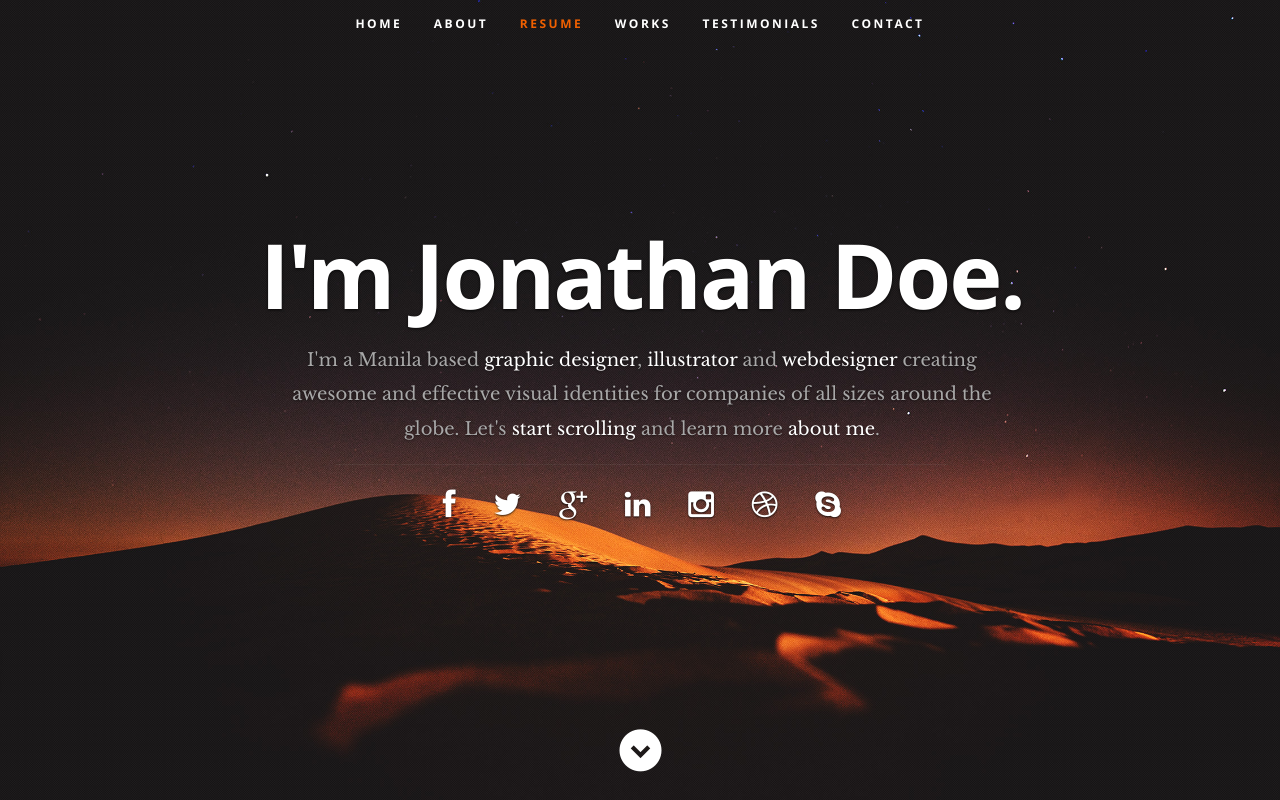
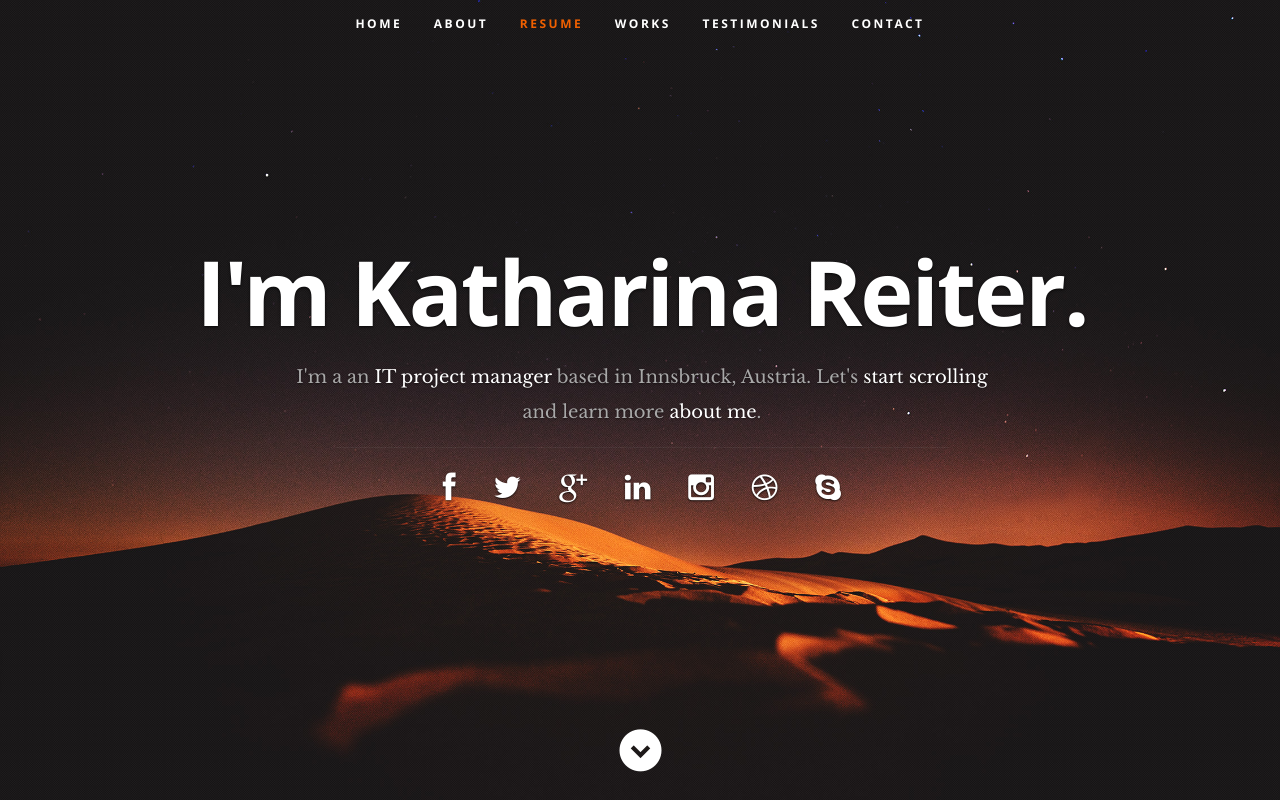
Before and after one commit to RKate/CV_Website, a plain HTML site: page index.html in a window 1280 px wide. Shown: the top 800 px of the page. Drawn offline with nearby package versions, Linux system fonts and the light colour scheme.

Commit message:
moved changes from demo.html to index.html

```diff
--- a/index.html
+++ b/index.html
@@ -7,7 +7,7 @@
    <!--- Basic Page Needs
    ================================================== -->
    <meta charset="utf-8">
-	<title>Ceevee - Free Responsive HTML5/CSS3 Template</title>
+	<title>Katharina J. Reiter</title>
 	<meta name="description" content="">
 	<meta name="author" content="">
 
@@ -56,9 +56,8 @@
 
       <div class="row banner">
          <div class="banner-text">
-            <h1 class="responsive-headline">I'm Jonathan Doe.</h1>
-            <h3>I'm a Manila based <span>graphic designer</span>, <span>illustrator</span> and <span>webdesigner</span> creating awesome and
-            effective visual identities for companies of all sizes around the globe. Let's <a class="smoothscroll" href="#about">start scrolling</a>
+            <h1 class="responsive-headline">I'm Katharina Reiter.</h1>
+            <h3>I'm a an <span>IT project manager</span> based in Innsbruck, Austria. Let's <a class="smoothscroll" href="#about">start scrolling</a>
             and learn more <a class="smoothscroll" href="#about">about me</a>.</h3>
             <hr />
             <ul class="social">
```
